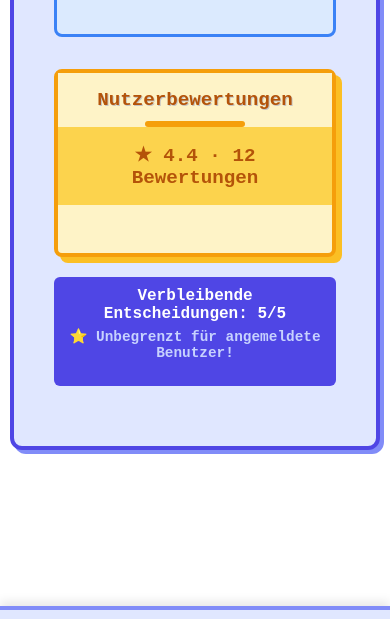
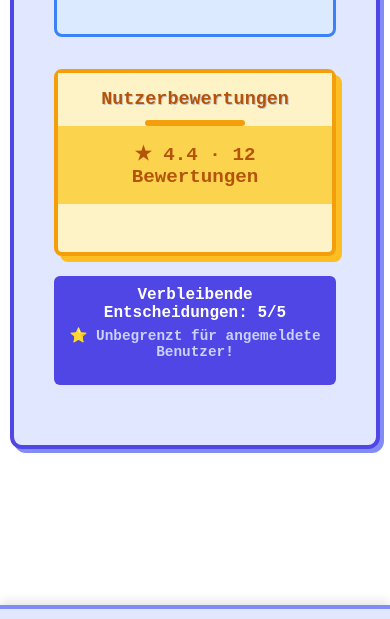
Before and after one commit to JJ67832/interrogation.ai, a website: page public/html/glücksrad.html in a window 390 px wide. Shown: the part 2529-3148 px from the top of the page. Drawn offline with Linux system fonts and the light colour scheme; no server answers.

Commit message:
Update glücksrad-style.css

```diff
--- a/public/css/glücksrad-style.css
+++ b/public/css/glücksrad-style.css
@@ -537,7 +537,7 @@
   /* Bei sehr kleinen Displays Schrift leicht reduzieren */
   @media (max-width: 480px) {
     .rating-header h2 {
-      font-size: 1.2rem !important;
+      font-size: 1.15rem !important;
       padding: 0 15px;
     }
   }
```
